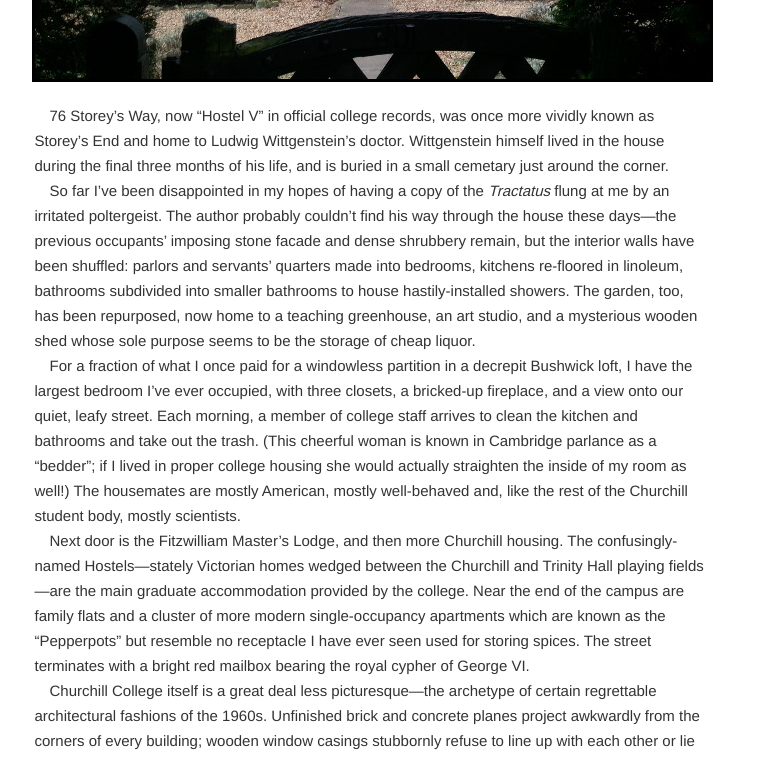
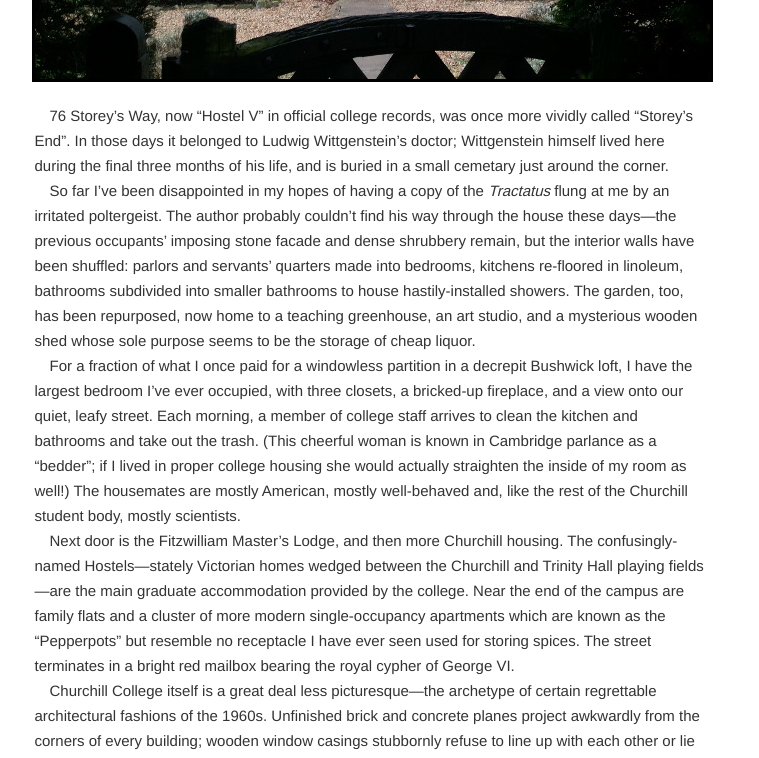
Before and after one commit to jacobandreas/writing, a Jekyll site: the page built from _posts/2012-10-24-storeys-end.md, in a window 1280 px wide. Shown: the part 647-1405 px from the top of the page, without its empty margins (268-1027 px from the left). Built offline with Jekyll 4.4.1, drawn with Linux system fonts in a browser that asks for light colours.

Commit message:
first line fix

```diff
--- a/_posts/2012-10-24-storeys-end.md
+++ b/_posts/2012-10-24-storeys-end.md
@@ -7,9 +7,9 @@ categories : [churchill]
 <img src="../attachments/storeys-end-1.jpg" />
 
 76 Storey's Way, now "Hostel V" in official college records, was once more
-vividly known as Storey's End and home to Ludwig Wittgenstein's doctor.
-Wittgenstein himself lived in the house during the final three months of his
-life, and is buried in a small cemetary just around the corner.
+vividly called "Storey's End". In those days it belonged to Ludwig
+Wittgenstein's doctor; Wittgenstein himself lived here during the final three
+months of his life, and is buried in a small cemetary just around the corner.
 
 So far I've been disappointed in my hopes of having a copy of the _Tractatus_
 flung at me by an irritated poltergeist. The author probably couldn't find his
@@ -37,7 +37,7 @@ Churchill and Trinity Hall playing fields---are the main graduate accommodation
 provided by the college. Near the end of the campus are family flats and a
 cluster of more modern single-occupancy apartments which are known as the
 "Pepperpots" but resemble no receptacle I have ever seen used for storing
-spices. The street terminates with a bright red mailbox bearing the royal cypher
+spices. The street terminates in a bright red mailbox bearing the royal cypher
 of George VI.
 
 Churchill College itself is a great deal less picturesque---the archetype of
```
Also changed, not shown: 1 other file.
